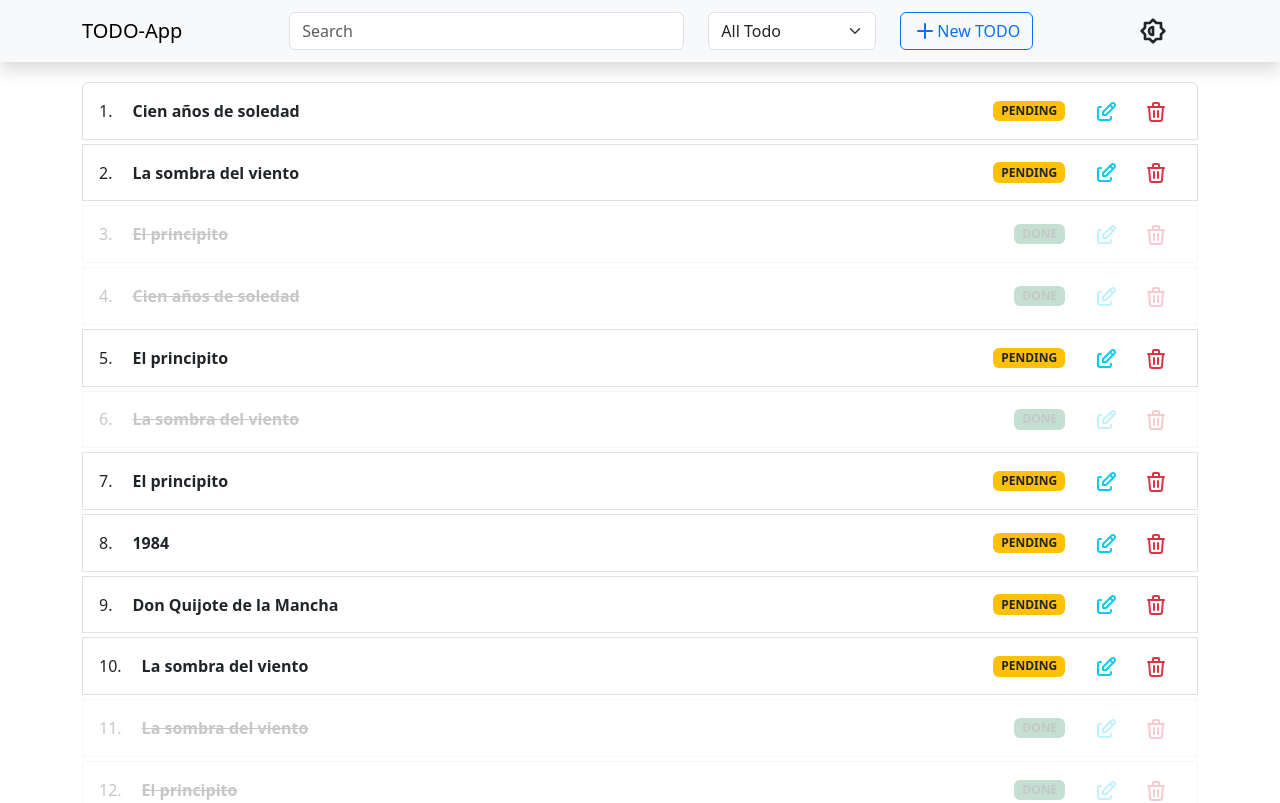
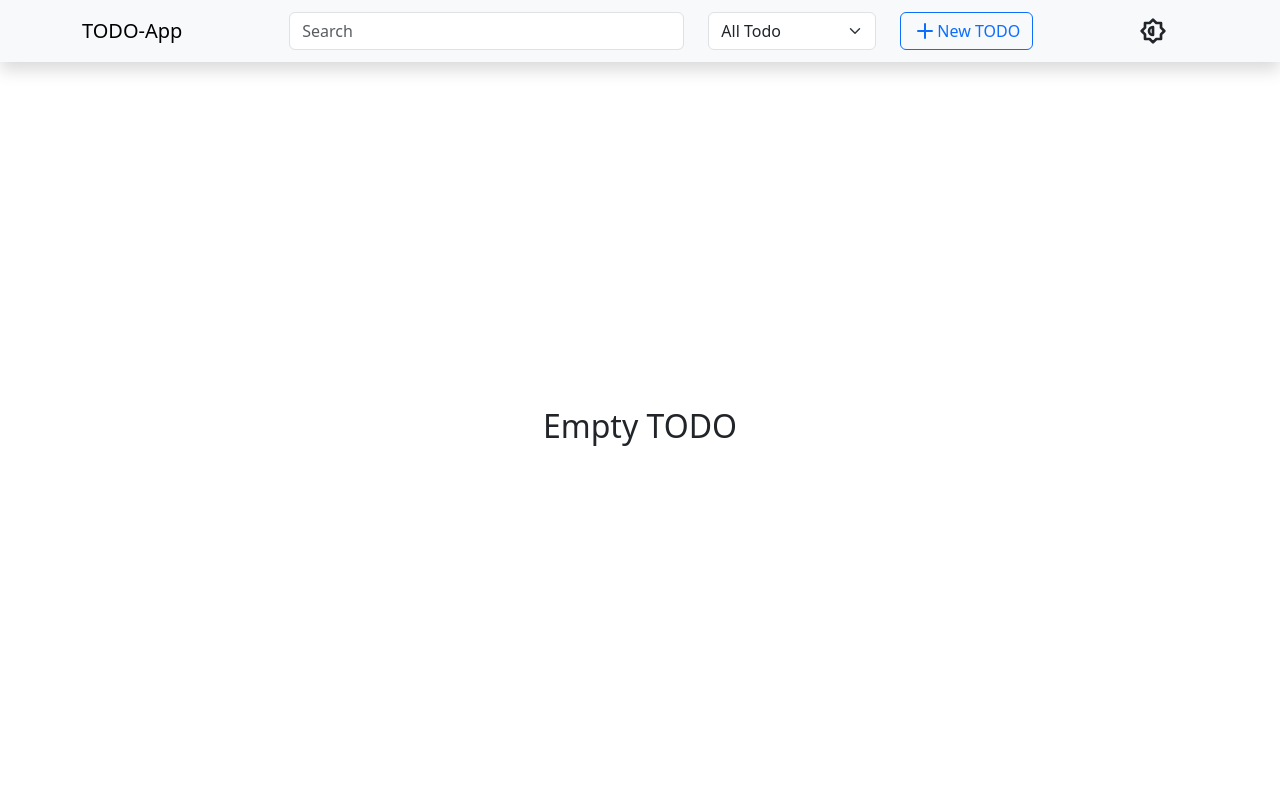
Before and after one commit to DIOLINK/challenge-invgate, a React (Vite) app: page / in a window 1280 px wide. Shown: the top 803 px of the page. Built offline with nearby package versions, Linux system fonts and the light colour scheme.

Commit message:
add: LocalState added

```diff
--- a/src/components/TodoList/index.tsx
+++ b/src/components/TodoList/index.tsx
@@ -1,11 +1,19 @@
-import { mockTodoList } from '@/utils';
+import { useLocalState } from '@/hooks/useLocalStorage';
+import { Todo } from '@/types';
+import { useState } from 'react';
 import { ListGroup } from 'react-bootstrap';
+import { EmptyTodo } from './Empty';
 import { TodoItem } from './TodoItem';
 
 export const TodoList = () => {
+  const [value, setValue] = useLocalState<Todo[]>('todoList', []);
+  const [todoList, setTodoList] = useState<Todo[]>(value);
+  if (todoList.length === 0) {
+    return <EmptyTodo />;
+  }
   return (
     <ListGroup as="ol" numbered>
-      {mockTodoList(50).map((todo, index) => (
+      {todoList.map((todo, index) => (
         <TodoItem key={index} todo={todo} />
       ))}
     </ListGroup>
```
